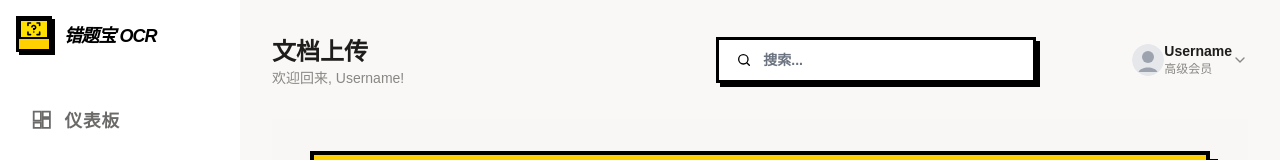
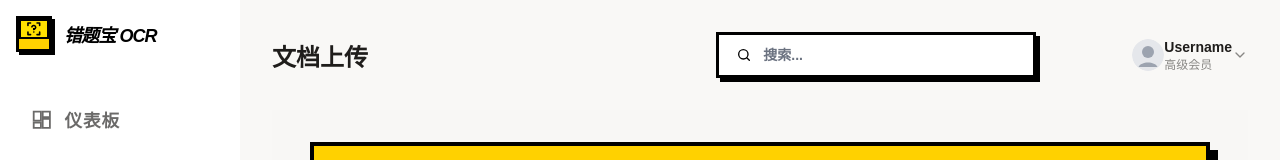
Before and after one commit to sunxianfeng/myApp, a Next.js app in the folder frontend-nextjs/: page /app/upload in a window 1280 px wide. Shown: the top 160 px of the page. Built offline with nearby package versions, Linux system fonts and the light colour scheme; no server answers.

Commit message:
feat: Update welcome message styling for the dashboard page

```diff
--- a/frontend-nextjs/src/components/common/Layout.tsx
+++ b/frontend-nextjs/src/components/common/Layout.tsx
@@ -163,7 +163,9 @@ const Layout: React.FC<LayoutProps> = ({ children }) => {
         <header className="flex justify-between items-center mb-8">
           <div>
             <h2 className="text-2xl font-bold text-gray-800">{getPageTitle()}</h2>
-            <p className="text-gray-500">欢迎回来, Username!</p>
+            {pathname === '/app' && (
+              <p className="text-gray-700 text-3xl font-semibold mt-1">欢迎回来, Username!</p>
+            )}
           </div>
           <div className="flex items-center gap-20">
             {/* Search Bar */}
```
